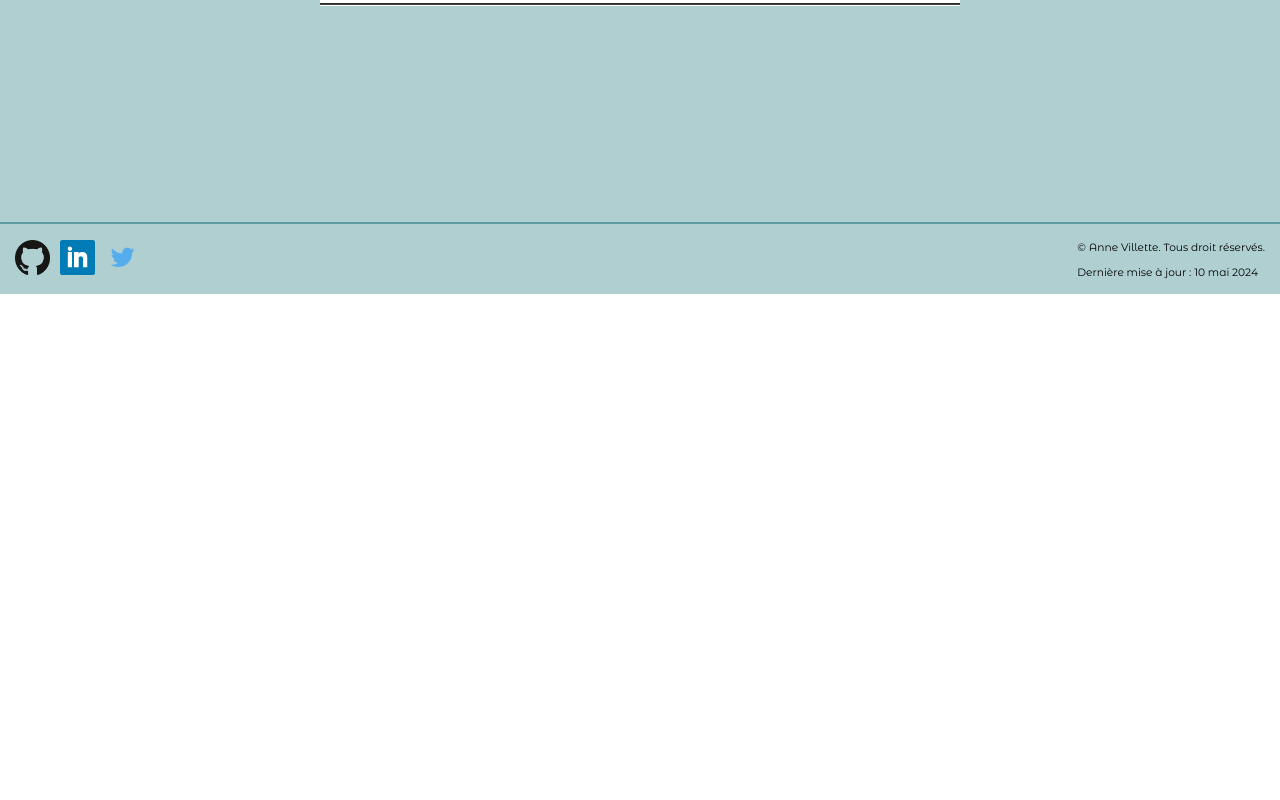
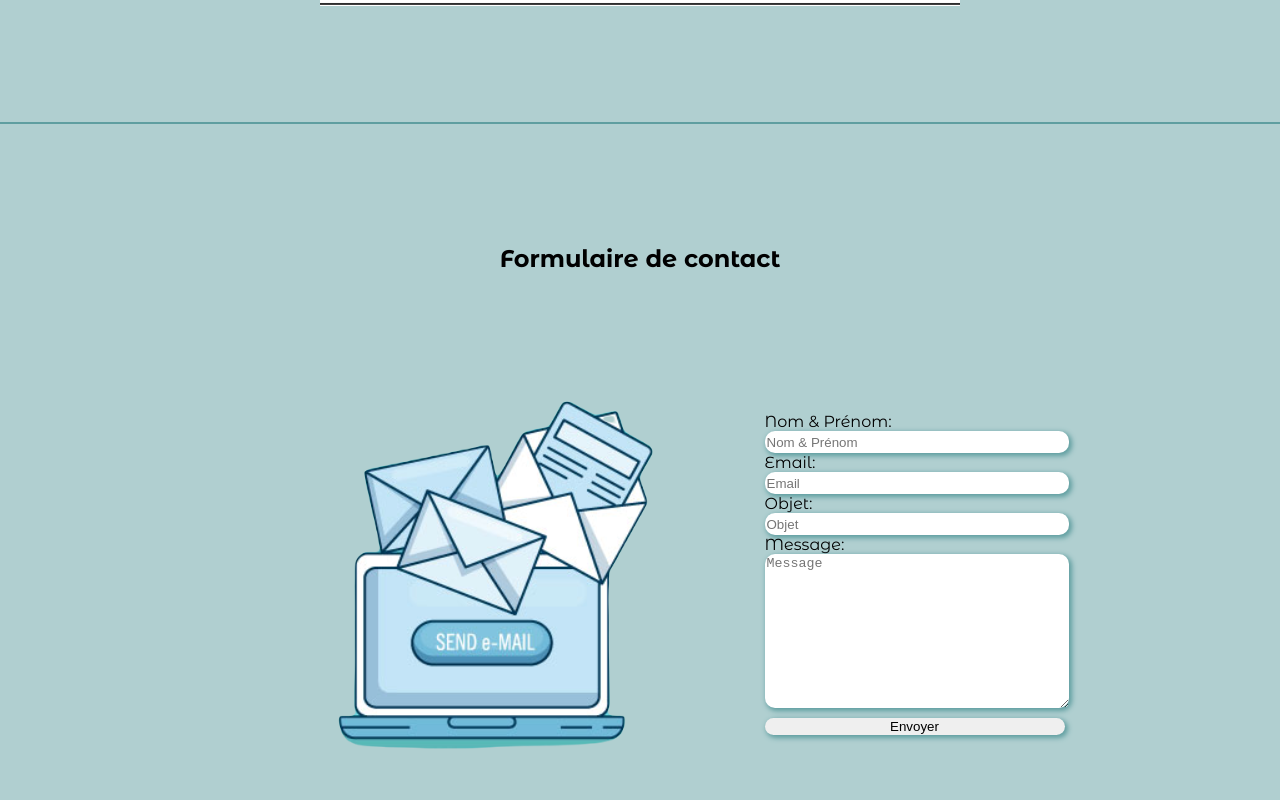
Before and after one commit to AnneCode25/Vue.JS-Portfolio, a Vue app: page / in a window 1280 px wide. Shown: the part 2280-3080 px from the top of the page. Before the commit the page ends 2574 px from the top, so only its background shows below. Built offline with nearby package versions, Linux system fonts and the light colour scheme.

Commit message:
ajout formulaire contact

```diff
--- a/src/assets/main.css
+++ b/src/assets/main.css
@@ -13,3 +13,9 @@
       Helvetica,
       sans-serif;
   }
+
+section {
+  border-bottom: 2px solid cadetblue;
+  padding: 100px 30px 100px 30px;
+
+}
--- /dev/null
+++ b/src/components/TheContact.vue
@@ -0,0 +1,100 @@
+<template>
+    <section id="formulaire">
+      <h2>Formulaire de contact</h2>
+      <div class="container">
+        <figure>
+          <img src="@/assets/images/sendEmail.png" alt="image envoie d'email" />
+        </figure>
+        <div class="sous-container">
+          <label for="Name">Nom & Prénom: </label>
+          <input type="text" id="Name" placeholder="Nom & Prénom" v-model="name" />
+          <label for="Email">Email: </label>
+          <input type="text" id="Email" placeholder="Email" v-model="email" />
+          <label for="Object">Objet: </label>
+          <input type="text" id="Object" placeholder="Objet" v-model="object" />
+          <label for="message">Message: </label>
+          <textarea id="message" placeholder="Message" v-model="message"></textarea>
+          <a :href="mailToLink"><input type="submit" value="Envoyer" id="send" /></a>
+        </div>
+      </div>
+    </section>
+  </template>
+
+  <script setup>
+  import { ref, computed } from 'vue'
+
+  // Propriétés réactives pour suivre les valeurs des champs du formulaire
+  const name = ref('')
+  const email = ref('')
+  const object = ref('')
+  const message = ref('')
+
+  // Fonction pour générer le lien mailto
+  const mailToLink = computed(() => {
+    const mailto = 'mailto:villette55@gmail.com'
+    const subject = `?subject=${encodeURIComponent(object.value)}`
+    const body = `&body=${encodeURIComponent(`Bonjour,
+
+      Voici le message de ${name.value} :
+
+    "${message.value}"
+
+    Cordialement,
+    ${name.value} - ${email.value}`)}`
+    return mailto + subject + body
+  })
+  </script>
+
+  <style scoped>
+  #formulaire {
+    background-color: rgba(95, 158, 160, 0.494);
+    display: flex;
+    flex-direction: column;
+    border-bottom: 2px solid cadetblue;
+  }
+
+  #formulaire h2 {
+    display: flex;
+    justify-content: center;
+  }
+
+  #formulaire .container {
+    display: flex;
+    flex-direction: row;
+    justify-content: center;
+  }
+
+  .sous-container {
+    display: flex;
+    flex-direction: column;
+    justify-content: center;
+  }
+
+  .sous-container input {
+    max-height: 20px;
+    width: 300px;
+    height: 100%;
+    display: flex;
+    flex: 1 1 50%;
+    border-radius: 10px;
+    box-shadow: 2px 2px 5px 1px cadetblue;
+    border: none
+
+  }
+  .sous-container textarea {
+    max-height: 150px;
+    max-width: 400px;
+    height: 100%;
+    display: flex;
+    flex: 1 1 50%;
+    border-radius: 10px;
+    box-shadow: 2px 2px 5px 1px cadetblue;
+    border: none;
+  }
+
+  .sous-container a {
+    text-decoration: none;
+    margin-top: 10px;
+  }
+
+  </style>
--- a/src/components/TheProject.vue
+++ b/src/components/TheProject.vue
@@ -105,7 +105,6 @@ section {
   display: flex;
   background-color: rgba(95, 158, 160, 0.494);
   flex-direction: column;
-  padding: 100px 30px 200px 30px;
   border-bottom: 2px solid cadetblue;
 }
 
--- a/src/views/HomeView.vue
+++ b/src/views/HomeView.vue
@@ -3,6 +3,7 @@
   <main>
     <ThePresentation />
     <TheProject />
+    <TheContact />
   </main>
   <TheFooter />
 </template>
@@ -12,6 +13,7 @@ import TheHeader from '@/components/TheHeader.vue'
 import TheFooter from '@/components/TheFooter.vue'
 import ThePresentation from '@/components/ThePresentation.vue'
 import TheProject from '@/components/TheProject.vue'
+import TheContact from '@/components/TheContact.vue'
 </script>
 
 <style scoped></style>
```
Also changed, not shown: src/assets/images/sendEmail.png (added).
